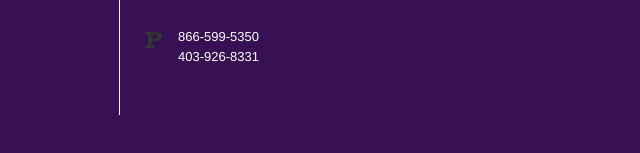
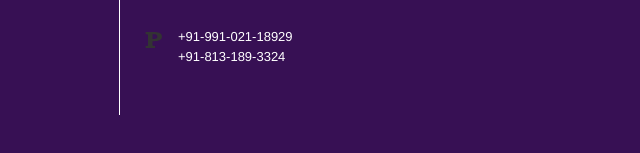
Before and after one commit to rthakur/coming-soon-dark-night, a plain HTML site: page index.html in a window 1280 px wide. Shown: the part 425-578 px from the top of the page, 400-1040 px from the left. Drawn offline with nearby package versions, Linux system fonts and the light colour scheme.

Commit message:
Number updated

```diff
--- a/index.html
+++ b/index.html
@@ -26,7 +26,7 @@ We are building a magical platform that are going to make your Professional Live
 		<ul class="info">
 			<li>
 				<h3>P</h3>
-				<p>866-599-5350<br/>403-926-8331</p>
+				<p>+91-991-021-18929<br/>+91-813-189-3324</p>
 			</li>
 			<!--<li>
 				<h3>S</h3>
```
